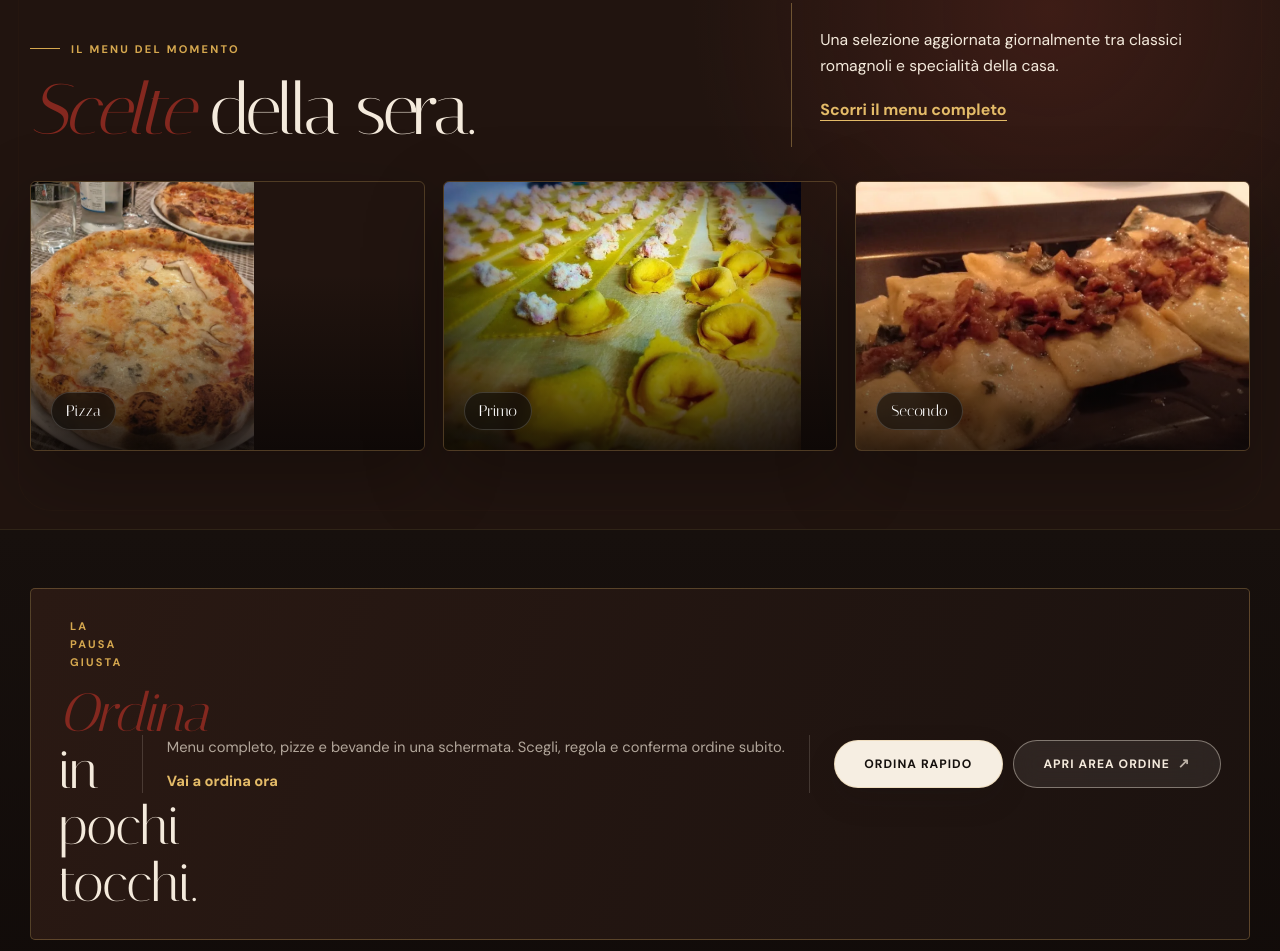
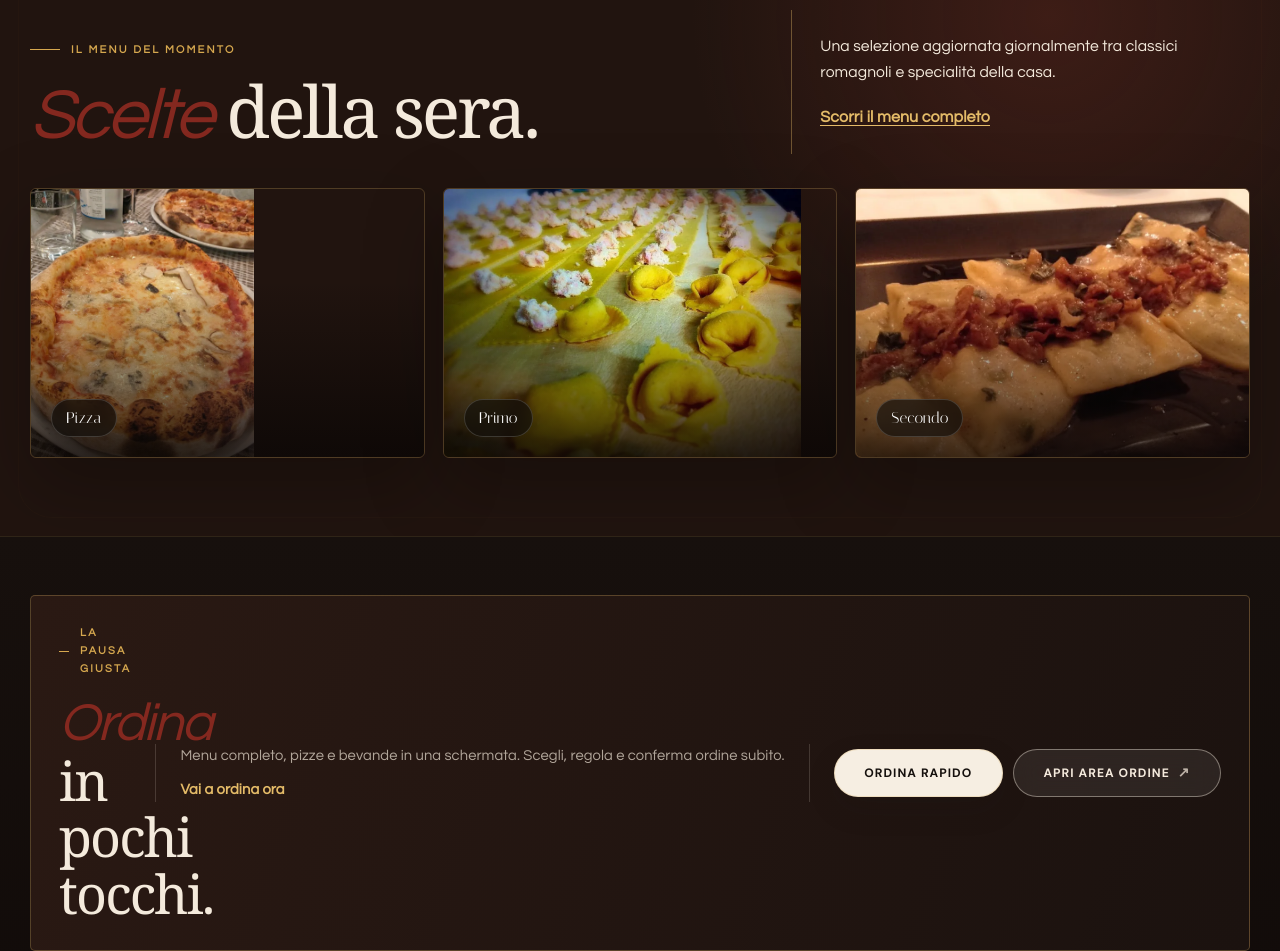
Before and after one commit to dal1312/-ponte6, a website: page index.html in a window 1280 px wide. Shown: the part 1236-2187 px from the top of the page. Drawn offline with Linux system fonts and the light colour scheme.

Commit message:
Migliora tipografia globale e aggiorna cache PWA
Applica la nuova tipografia a sito, menu e ordine; aggiorna i riferimenti CSS e la cache PWA.

```diff
--- a/css/styles.css
+++ b/css/styles.css
@@ -77,7 +77,11 @@ a { color: inherit; text-decoration: none; }
    ============================================ */
 body {
   font-family: var(--ui);
+  font-weight: 450;
   color: var(--ink);
+  letter-spacing: .006em;
+  text-rendering: optimizeLegibility;
+  -webkit-font-smoothing: antialiased;
   background:
     radial-gradient(circle at 8% 0%, rgba(214,168,79,.2), transparent 30vw),
     radial-gradient(circle at 90% 8%, rgba(132,40,31,.13), transparent 28vw),
@@ -87,10 +91,42 @@ body {
 }
 
 h1, h2, h3, h4 {
-  font-family: var(--serif);
+  font-family: "Palatino Linotype", "Book Antiqua", "Italiana", Georgia, serif;
   font-weight: 400;
   line-height: 1.05;
-  letter-spacing: -.02em;
+  letter-spacing: -.035em;
+  text-wrap: balance;
+  font-kerning: normal;
+}
+
+.order-item-name,
+.menu-item-name,
+.dish-name,
+.item-name {
+  font-family: "Palatino Linotype", "Book Antiqua", "Italiana", Georgia, serif;
+  font-size: 1.25rem;
+  font-weight: 400;
+  line-height: 1.12;
+  letter-spacing: -.025em;
+}
+
+/* Tipografia uniforme del sito: UI piu caratterizzata, piatti piu editoriali. */
+body,
+button,
+input,
+select,
+textarea {
+  font-family: "Century Gothic", "Trebuchet MS", "DM Sans", sans-serif;
+}
+
+h1, h2, h3, h4,
+.order-item-name,
+.menu-item-name,
+.dish-name,
+.item-name,
+.cart-item-name,
+.extra-name {
+  font-family: Georgia, "Palatino Linotype", "Book Antiqua", "Italiana", serif;
 }
 
 em { font-style: italic; color: var(--wine); }
@@ -3977,3 +4013,15 @@ button:disabled { opacity: .5; cursor: not-allowed; }
     from { transform: translateX(100%); opacity: 0; }
     to { transform: translateX(0); opacity: 1; }
 }
+
+/* Final typography override: applies consistently to every page component. */
+body, body * {
+  font-family: "Century Gothic", "Trebuchet MS", "DM Sans", sans-serif;
+}
+
+h1, h2, h3, h4,
+.logo-text, .logo strong,
+.order-item-name, .menu-item-name, .dish-name, .item-name,
+.cart-item-name, .extra-name, .dish-photo-dialog h2 {
+  font-family: Georgia, "Palatino Linotype", "Book Antiqua", "Italiana", serif !important;
+}
--- a/index.html
+++ b/index.html
@@ -11,7 +11,7 @@
   <link rel="icon" href="favicon.ico" sizes="any">
   <link rel="preload" href="assets/fonts/dm-sans-latin.woff2" as="font" type="font/woff2" crossorigin>
   <link rel="preload" href="assets/fonts/italiana-latin.woff2" as="font" type="font/woff2" crossorigin>
-  <link rel="stylesheet" href="css/styles.css">
+  <link rel="stylesheet" href="css/styles.css?v=97">
   <meta property="og:type" content="restaurant">
   <meta property="og:title" content="Al Ponte di Schiavonia | Trattoria e Pizzeria a Forlì">
   <meta property="og:description" content="Cucina romagnola, pasta fresca e pizza dal 1978. Menu e ordine diretto senza commissioni.">
@@ -99,7 +99,7 @@
       </div>
     </section>
 
-    <section class="service-strip" aria-label="Informazioni essenziali">
+    <section class="service-strip animate-on-scroll" aria-label="Informazioni essenziali">
       <div class="container service-strip-grid">
         <div><span>Dove</span><strong>Forlì · Schiavonia</strong></div>
         <div><span>Pranzo</span><strong>12:00 — 14:30</strong></div>
@@ -108,7 +108,7 @@
       </div>
     </section>
 
-    <section class="menu-callout">
+    <section class="menu-callout animate-on-scroll">
       <div class="container">
         <div class="menu-head">
           <div>
@@ -121,14 +121,14 @@
           </div>
         </div>
         <div class="plates">
-          <article class="plate"><img src="assets/home/pizza.webp" alt="Assaggio pizza" loading="lazy"><span>Pizza</span></article>
-          <article class="plate"><img src="assets/home/pasta-fresca.webp" alt="Pasta fresca fatta in casa" loading="lazy"><span>Primo</span></article>
-          <article class="plate"><img src="assets/home/tortelli.webp" alt="Tortelli ripieni della casa" loading="lazy"><span>Secondo</span></article>
+          <article class="plate animate-on-scroll" data-delay="0"><img src="assets/home/pizza.webp" alt="Assaggio pizza" loading="lazy"><span>Pizza</span></article>
+          <article class="plate animate-on-scroll" data-delay="100"><img src="assets/home/pasta-fresca.webp" alt="Pasta fresca fatta in casa" loading="lazy"><span>Primo</span></article>
+          <article class="plate animate-on-scroll" data-delay="200"><img src="assets/home/tortelli.webp" alt="Tortelli ripieni della casa" loading="lazy"><span>Secondo</span></article>
         </div>
       </div>
     </section>
 
-    <section class="visit-compact">
+    <section class="visit-compact animate-on-scroll">
       <div class="container">
         <div class="visit-card">
           <div>
--- a/js/site-config.js
+++ b/js/site-config.js
@@ -10,8 +10,8 @@ window.PONTE_CONFIG = Object.freeze({
     timezone: "Europe/Rome"
   },
   hours: {
-    0: [["12:00", "14:30"], ["19:00", "23:00"]],
-    1: [],
+    0: [],
+    1: [["12:00", "14:30"], ["19:00", "23:00"]],
     2: [["12:00", "14:30"], ["19:00", "23:00"]],
     3: [["12:00", "14:30"], ["19:00", "23:00"]],
     4: [["12:00", "14:30"], ["19:00", "23:00"]],
--- a/service-worker.js
+++ b/service-worker.js
@@ -1,4 +1,4 @@
-const CACHE_VERSION = "v88";
+const CACHE_VERSION = "v97";
 const STATIC_CACHE = `ponte6-static-${CACHE_VERSION}`;
 const RUNTIME_CACHE = `ponte6-runtime-${CACHE_VERSION}`;
 const RUNTIME_LIMIT = 50;
```
Also changed, not shown: contatti.html (+1 -1 lines), menu.html (+1 -1 lines), offline.html (+1 -1 lines), ordina-rapido.html (+1 -1 lines), ordina.html (+2 -2 lines), privacy.html (+1 -1 lines).
